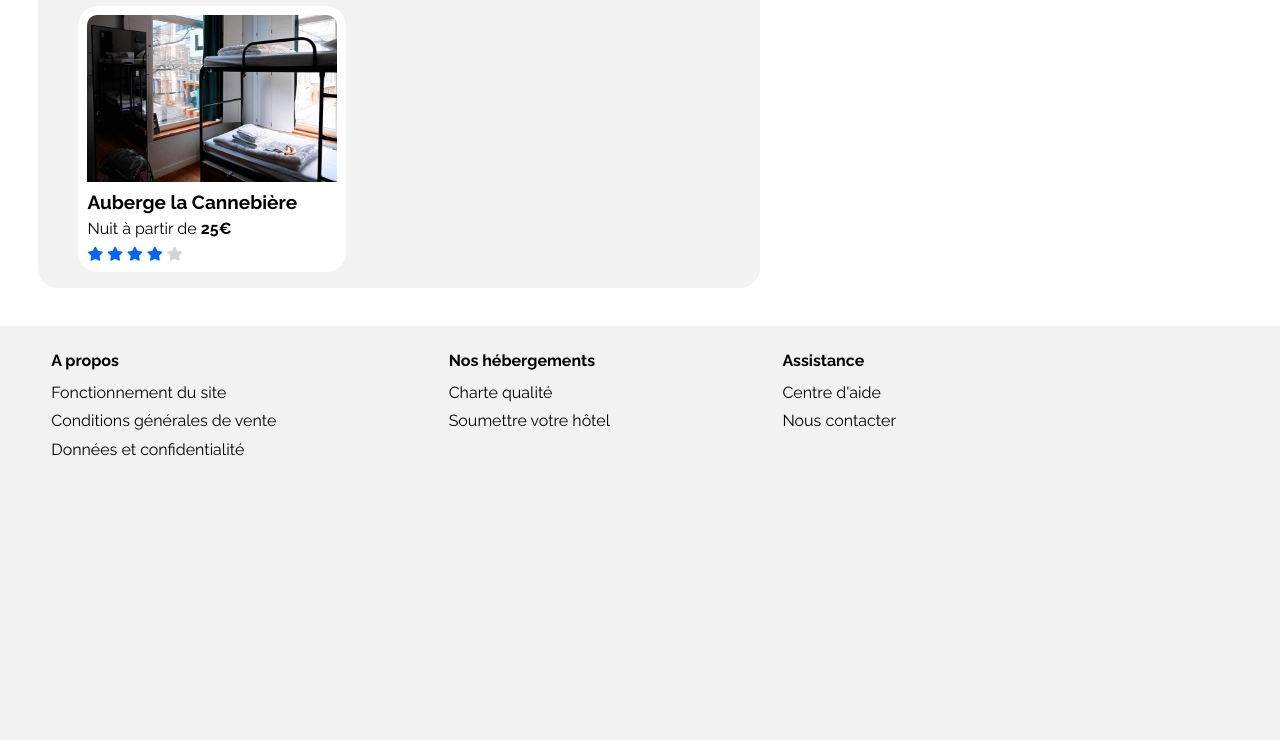
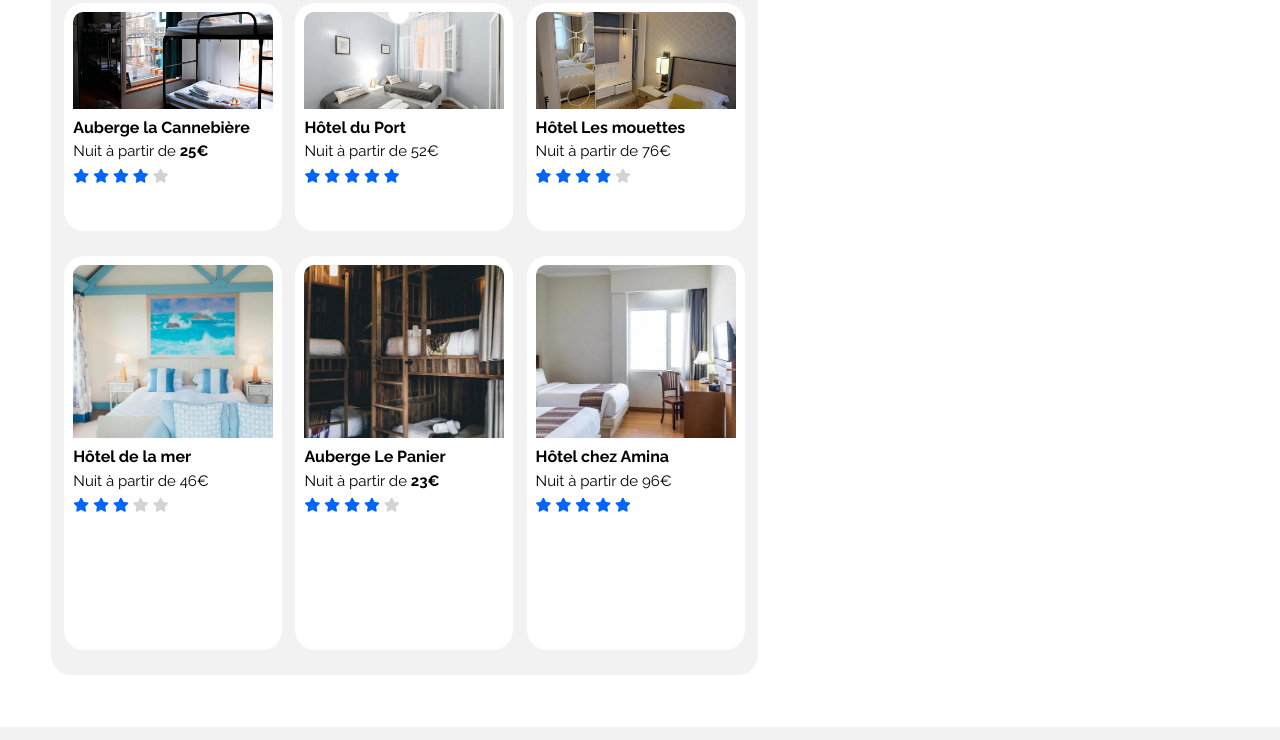
Before and after one commit to Alphaxel/OpenClassroomProjet2, a plain HTML site: page index.html in a window 1280 px wide. Shown: the part 463-1203 px from the top of the page. Before the commit the page ends 964 px from the top, so only its background shows below. Drawn offline with Linux system fonts and the light colour scheme.

Commit message:
Section hébergements avancée mais pas encore finie

```diff
--- a/css/style.css
+++ b/css/style.css
@@ -179,7 +179,7 @@ h1{
 
 .Hebergements{
     display:flex;
-    padding:3%;
+    padding:4%;
 }
 
 .targetlodging{
@@ -188,29 +188,38 @@ h1{
     border-radius: 20px;
 }
 
+.targetlodgingdcards{
+    display:flex;
+    flex-wrap: wrap;
+    justify-content: space-evenly;
+}
 
 .targetcard{
-    display:table;
+    display:flex;
+    margin-bottom: 25px;
 }
 
 .targetfigure{
     background-color: #fff;
     padding:9px;
     border-radius: 20px;
-    box-sizing: border-box;
+    margin:0px;
 }
 
 .targetimg{
     border-radius: 10px 10px 0px 0px ;
-    object-fit: cover;
+    object-fit:cover ;
+    width: 200px ;
+    height:46%;
 }
 .targetfiguretitle{
-    font-size: 19px;
+    font-size: 16px;
     margin-top:6px;
     margin-bottom:6px;
 }
 
 .targetcardprice{
+    font-size: 15px;
     margin-top:6px;
     margin-bottom:6px;
 }
@@ -223,10 +232,6 @@ h1{
 .badgrade{
     color:lightgrey;
     font-size:14px;
-}
-
-.targetimg{
-    width: 250px;
 }
 
 /*Footer*/
--- a/index.html
+++ b/index.html
@@ -63,6 +63,7 @@
                     <header class="targetheader">
                         <h2 class="targetheadertitle">Hébergements à Marseilles</h2>
                     </header>
+                <section class="targetlodgingdcards">
                     <article class="targetcard">
                         <figure class="targetfigure">
                             <img src="images/AubergeCannebiere.jpg" class="targetimg" alt="Chambre avec vue sur la rue et lit superposé ">
@@ -79,6 +80,87 @@
                             </figcaption>
                         </figure>
                     </article>
+                    <article class="targetcard">
+                        <figure class="targetfigure">
+                            <img src="images/HotelduPort.jpg" class="targetimg" alt="Chambre très grise avec deux lits séparés">
+                            <figcaption class="targetfigurecaption">
+                                <h3 class="targetfiguretitle">Hôtel du Port</h3>
+                                <p class="targetcardprice">Nuit à partir de 52€</p>
+                                <div class="targetcardgrade">
+                                    <i class="fas fa-star goodgrade"></i>
+                                    <i class="fas fa-star goodgrade"></i>
+                                    <i class="fas fa-star goodgrade"></i>
+                                    <i class="fas fa-star goodgrade"></i>
+                                    <i class="fas fa-star goodgrade"></i>
+                                </div>
+                            </figcaption>
+                        </figure>
+                    </article>
+                    <article class="targetcard">
+                        <figure class="targetfigure">
+                            <img src="images/HotelLesMouettes.jpg" class="targetimg" alt="Chambre avec deux lits séparés et une grande penderie ">
+                            <figcaption class="targetfigurecaption">
+                                <h3 class="targetfiguretitle">Hôtel Les mouettes</h3>
+                                <p class="targetcardprice">Nuit à partir de 76€</p>
+                                <div class="targetcardgrade">
+                                    <i class="fas fa-star goodgrade"></i>
+                                    <i class="fas fa-star goodgrade"></i>
+                                    <i class="fas fa-star goodgrade"></i>
+                                    <i class="fas fa-star goodgrade"></i>
+                                    <i class="fas fa-star badgrade"></i>
+                                </div>
+                            </figcaption>
+                        </figure>
+                    </article>
+                    <article class="targetcard">
+                        <figure class="targetfigure">
+                            <img src="images/Hotel de la mer.jpg" class="targetimg" alt="Chambre avec un lit 2 places et une décoration plage ">
+                            <figcaption class="targetfigurecaption">
+                                <h3 class="targetfiguretitle">Hôtel de la mer</h3>
+                                <p class="targetcardprice">Nuit à partir de 46€</p>
+                                <div class="targetcardgrade">
+                                    <i class="fas fa-star goodgrade"></i>
+                                    <i class="fas fa-star goodgrade"></i>
+                                    <i class="fas fa-star goodgrade"></i>
+                                    <i class="fas fa-star badgrade"></i>
+                                    <i class="fas fa-star badgrade"></i>
+                                </div>
+                            </figcaption>
+                        </figure>
+                    </article>
+                    <article class="targetcard">
+                        <figure class="targetfigure">
+                            <img src="images/AubergeLePanier.jpg" class="targetimg" alt="Chambre avec deux lits superposés dans un style rustique">
+                            <figcaption class="targetfigurecaption">
+                                <h3 class="targetfiguretitle">Auberge Le Panier</h3>
+                                <p class="targetcardprice">Nuit à partir de <strong>23€</strong></p>
+                                <div class="targetcardgrade">
+                                    <i class="fas fa-star goodgrade"></i>
+                                    <i class="fas fa-star goodgrade"></i>
+                                    <i class="fas fa-star goodgrade"></i>
+                                    <i class="fas fa-star goodgrade"></i>
+                                    <i class="fas fa-star badgrade"></i>
+                                </div>
+                            </figcaption>
+                        </figure>
+                    </article>
+                    <article class="targetcard">
+                        <figure class="targetfigure">
+                            <img src="images/Hotel chez Amina.jpg" class="targetimg" alt="Chambre épurée avec deux lits séparés">
+                            <figcaption class="targetfigurecaption">
+                                <h3 class="targetfiguretitle">Hôtel chez Amina </h3>
+                                <p class="targetcardprice">Nuit à partir de 96€</p>
+                                <div class="targetcardgrade">
+                                    <i class="fas fa-star goodgrade"></i>
+                                    <i class="fas fa-star goodgrade"></i>
+                                    <i class="fas fa-star goodgrade"></i>
+                                    <i class="fas fa-star goodgrade"></i>
+                                    <i class="fas fa-star goodgrade"></i>
+                                </div>
+                            </figcaption>
+                        </figure>
+                    </article>
+                </section>
                 </section>
                 <article class="mostpopularlodging">
                 </article>
```
Also changed, not shown: images/AubergeLePanier.jpg (added), images/Hotel chez Amina.jpg (added), images/Hotel de la mer.jpg (added), images/HotelDuPort.jpg (added), images/HotelLesMouettes.jpg (added), images/aw-creative-VGs8z60yT2c-unsplash.jpg (added), images/emile-guillemot-Bj_rcSC5XfE-unsplash.jpg (added), images/febrian-zakaria-sjvU0THccQA-unsplash.jpg (added).
